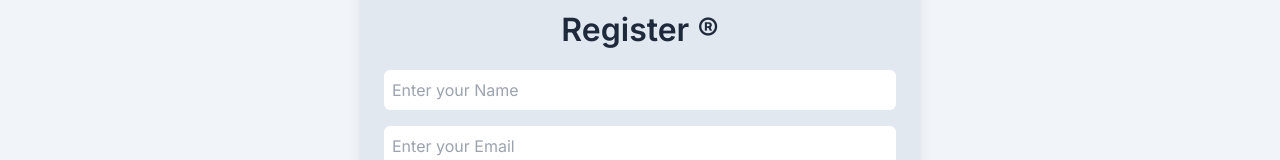
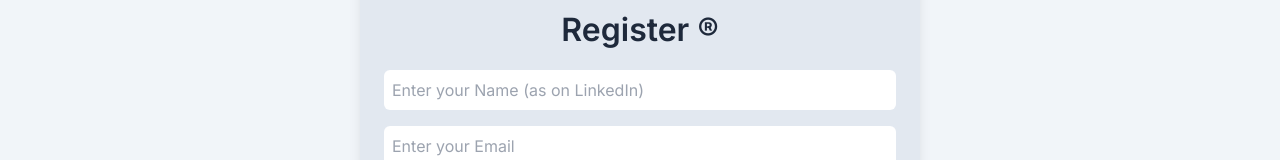
Before and after one commit to abdelrhman-shibl44/todo-app-MERN-stack, a Next.js app in the folder frontend/: page /auth/register in a window 1280 px wide. Shown: the part 276-436 px from the top of the page. Built offline with nearby package versions, Linux system fonts and the light colour scheme.

Commit message:
edit placeholder

```diff
--- a/frontend/src/components/Auth/RegisterForm.tsx
+++ b/frontend/src/components/Auth/RegisterForm.tsx
@@ -24,6 +24,7 @@ const RegisterForm = () => {
       redirect("/dashboard");
     }
   }, [isAuth]);
+
   const router = useRouter();
   const [formError, setFormError] = useState("");
   const [formData, setFormData] = useState({
@@ -59,13 +60,14 @@ const RegisterForm = () => {
         toast.error(Array.isArray(err.message) ? err.message[0] : err.message);
       });
   };
+
   return (
     <form onSubmit={handleSubmit} className="flex flex-col gap-4 w-full">
       <Input
         type="name"
         name="name"
         id="name"
-        placeholder="Enter your Name"
+        placeholder="Enter your Name (as on LinkedIn)"
         onChange={handleChange}
         value={formData.name}
       />
```
